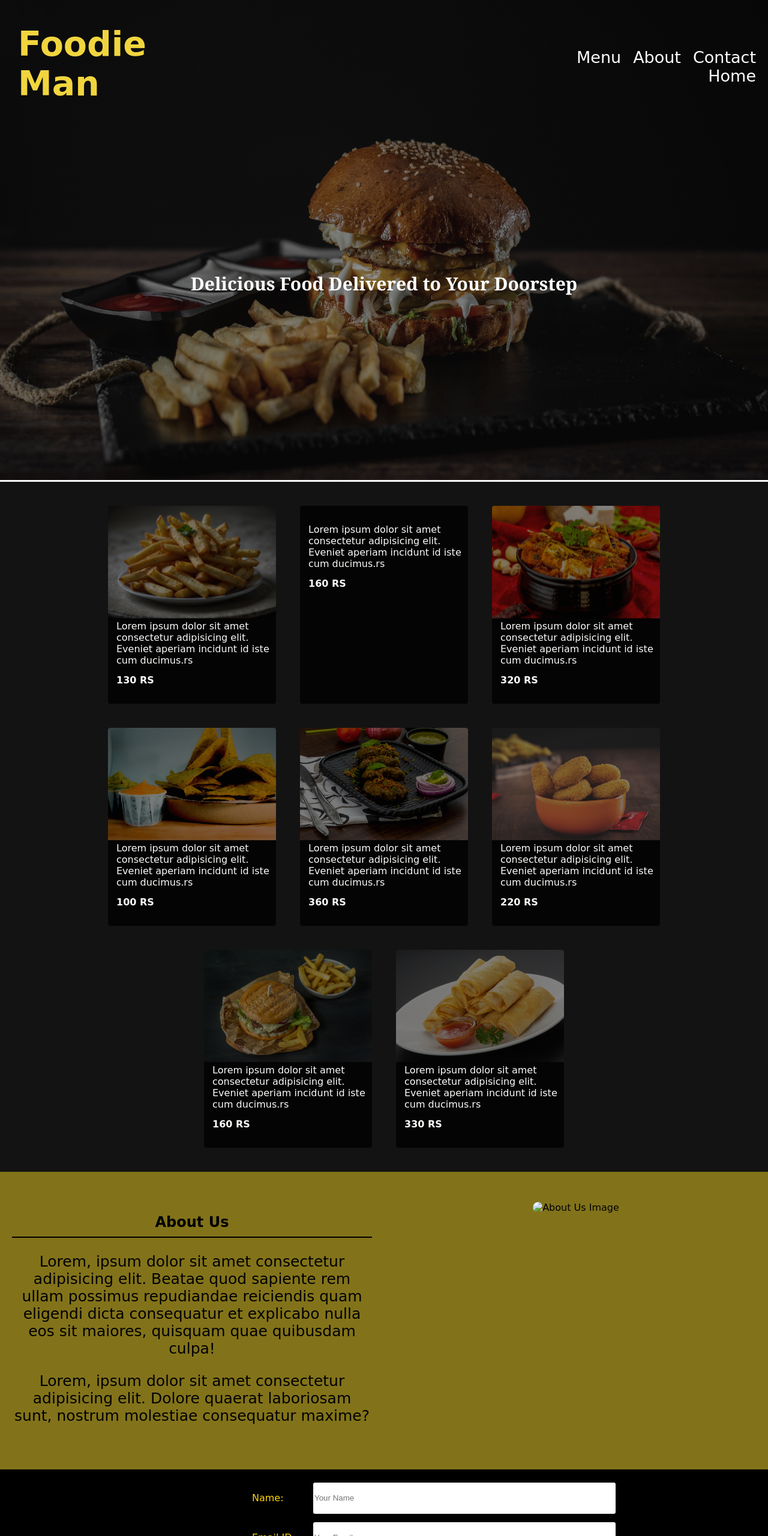
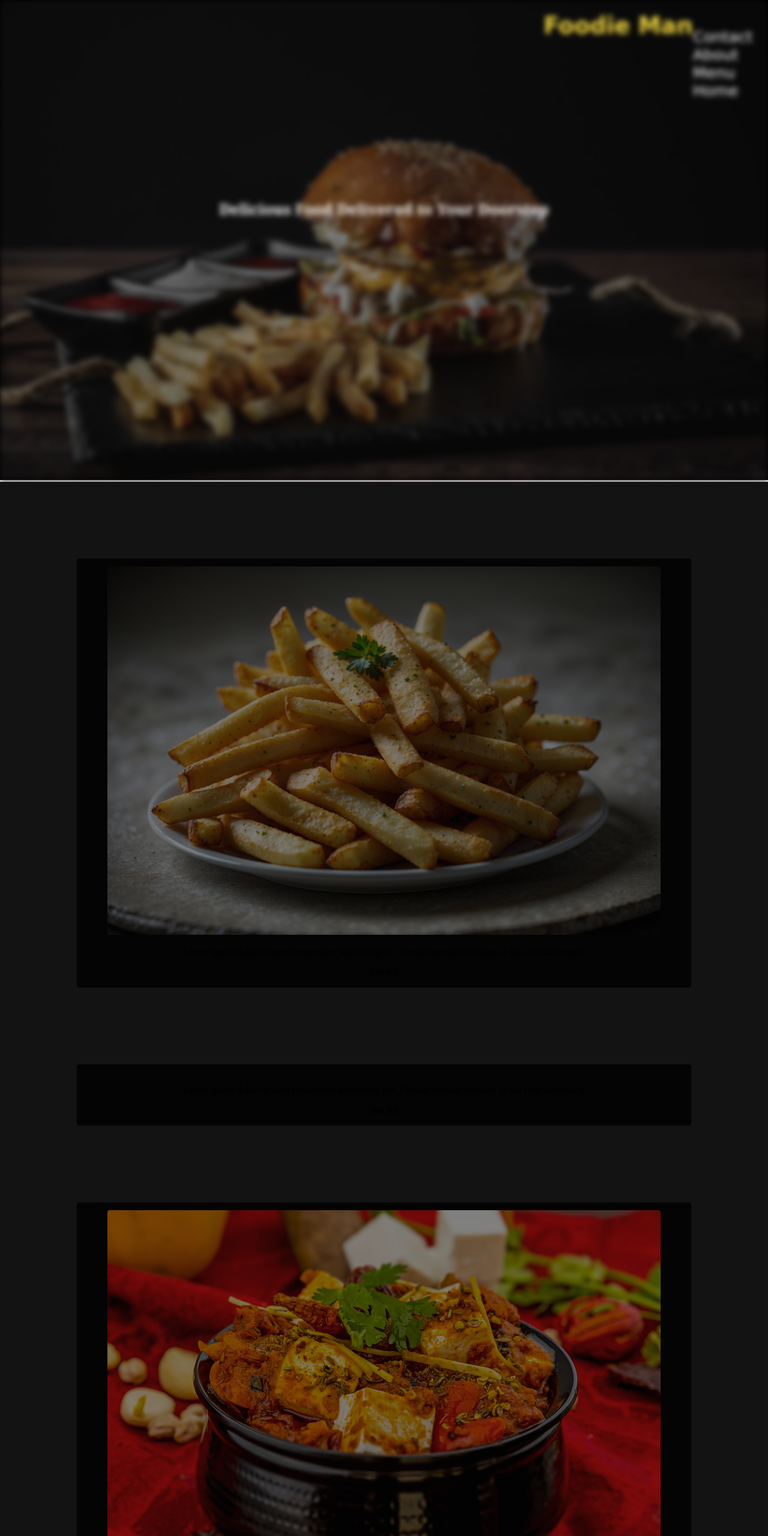
Before and after one commit to kuldipsinh-parmar/Foodie-Man.github.io, a plain HTML site: page index.html in a window 1280 px wide. Shown: the top 2560 px of the page at 60% size. Drawn offline with nearby package versions, Linux system fonts and the light colour scheme.

Commit message:
Update homePage.css

```diff
--- a/homePage.css
+++ b/homePage.css
@@ -1,4 +1,3 @@
-
 body {
     margin: 0;
     padding: 0;
@@ -10,49 +9,41 @@ body {
     height: 100vh;
     width: 100%;
     background-image: url("images/home-burger-2.jpg");
-    background-size: 100% 100%;
+    background-size: cover;
     background-repeat: no-repeat;
     background-attachment: fixed;
     background-position: center;
-    filter: blur(5px);
-    filter: contrast(100%);
-    filter: grayscale(30%);
+    filter: blur(5px) contrast(100%) grayscale(30%);
 }
 
-
 .header {
-    /* background-color: red; */
     position: sticky;
-    padding-top: 20px;
+    top: 0;
+    padding: 20px 0;
     width: 100%;
     font-family: cursive;
-    color: #FFD700;
-    top: 20px;
+    color: #ffd700;
 }
 
 .header h1 {
     margin: 0;
-    font-size: 57px;
-    padding-left: 30px;
-
+    font-size: 3vw; /* Responsive font size */
+    padding-left: 3vw; /* Responsive padding */
 }
 
 .header nav {
     display: flex;
+    justify-content: flex-end;
 }
 
 .header nav ul {
     list-style-type: none;
-    margin-left: 600px;
     padding: 0;
-    margin-top: 40px;
-    font-size: 27px;
-    padding-left: 30px;
+    font-size: 2vw; /* Responsive font size */
 }
 
 .header nav ul li {
-    margin-right: 20px;
-    float: inline-end;
+    margin-right: 2vw; /* Responsive margin */
 }
 
 .header nav ul li a {
@@ -62,26 +53,17 @@ body {
 }
 
 .header nav ul li a:hover {
-    color: #FFD700;
+    color: #ffd700;
     border-bottom: 2px solid #fffffe;
 }
 
-
-/* slogan css stylr */
-
 .slogan h2 {
     text-align: center;
-    margin-top: 300px;
+    margin-top: 15vh; /* Responsive margin */
     color: #ffffff;
     font-family: Georgia;
-    font-size: 30px;
-    opacity: 1;
-
+    font-size: 2vw; /* Responsive font size */
 }
-/*
-
-
-/* food menu section css style */
 
 .food-menu {
     background-color: rgba(45, 43, 43, 0.464);
@@ -89,188 +71,151 @@ body {
     justify-content: center;
     align-items: center;
     flex-wrap: wrap;
-    padding: 20px;
+    padding: 5vw; /* Responsive padding */
 }
 
 .food-item {
     background-color: rgba(4, 4, 4, 1);
-    margin: 20px;
+    margin: 5vw;
     text-align: center;
-    max-width: 300px;
+    max-width: 90vw; /* Responsive max-width */
     border-radius: 4px;
-    width: 280px;
-    height: 330px;
-   overflow: hidden;
+    width: 80vw; /* Responsive width */
+    height: auto; /* Responsive height */
+    overflow: hidden;
 }
 
 .food-item img {
-    margin-top: 7px;
+    margin-top: 1vw; /* Responsive margin */
     width: 90%;
-    max-width: 90%;
+    max-width: 100%;
     border-radius: 4px;
     opacity: 0.5;
-    transform: scale(1.15);
-    background-color: #000000;
-    transition: translate 0.2s opacity 0.2s;
+    transition: transform 0.2s, opacity 0.2s;
 }
 
-.food-item img:hover{
+.food-item img:hover {
     opacity: 1;
-    transform: scale(1.00);
+    transform: scale(1);
 }
-
-.food-item p {
-    color: #fbfbf9;
-    margin-top: 10px;
-    margin-left: 10px;
-    margin-bottom: 5px;
-    padding: 2px 4px 2px 4px;
-    font-family: cursive;
-    text-align: left;
-}
-
-
 
 .about-section {
     background-color: #333;
     color: #fff;
-    padding: 50px 0;
+    padding: 5vw 0; /* Responsive padding */
     text-align: center;
 }
 
-
-/* about section css */
-
 .about {
     font-family: cursive;
-    padding: 50px 0;
+    padding: 5vw 0; /* Responsive padding */
     background-color: #82731a;
     text-align: center;
     display: flex;
+    flex-wrap: wrap;
 }
 
-.about-description {
-    display: inline-block;
-    vertical-align: top;
-    width: 50%;
-    padding: 0 20px;
-    box-sizing: border-box;
-}
-
+.about-description,
 .about-image {
-    vertical-align: top;
-    width: 50%;
-    padding: 0 20px;
+    width: 100%;
+    padding: 0 5vw; /* Responsive padding */
     box-sizing: border-box;
 }
 
 .about-description h2 {
-    margin-bottom: 20px;
+    margin-bottom: 5vw; /* Responsive margin */
     border-bottom: 2px solid black;
-    padding-bottom: 10px;
+    padding-bottom: 2vw; /* Responsive padding */
 }
 
 .about p {
-    font-size: 25px;
+    font-size: 2vw; /* Responsive font size */
 }
 
 .about-image img {
+    width: 100%;
     max-width: 100%;
     height: auto;
-    border-radius: 70px;
+    border-radius: 50%;
 }
 
-/* sections cutter line */
 .section-cut {
     width: 100%;
-    height: 10px;
+    height: 1vw; /* Responsive height */
     background-color: #f9f9f8;
 }
 
-/* contact section css start  */
-
 .contact-form {
-    margin-top: 20px;
+    margin-top: 5vw; /* Responsive margin */
     font-family: cursive;
-    color: rgb(255, 255, 255);
-    margin-left: 420px;
+    color: #fff;
+    text-align: center;
 }
 
 .contact-form div {
     display: flex;
+    flex-wrap: wrap;
     align-items: center;
-    margin-top: 10px;
+    justify-content: center;
+    margin-top: 2vw; /* Responsive margin */
 }
 
 .contact-form div label {
-    width: 100px;
-    color: #FFD700;
+    width: 100%;
+    max-width: 30vw; /* Responsive max-width */
+    color: #ffd700;
+    text-align: left;
 }
 
 .inputc {
-    width: 500px;
-    height: 50px;
-    border-radius: 5px;
+    width: 90vw; /* Responsive width */
+    max-width: 90vw; /* Responsive max-width */
+    height: 5vw; /* Responsive height */
+    border-radius: 1vw; /* Responsive border-radius */
     border: 2px solid black;
 }
 
 .contact-form button {
-    margin-top: 20px;
-    margin-left: 250px;
-    margin-bottom: 20px;
-    border-radius: 9px;
-    border: 3px solid #FFD700;
+    margin-top: 5vw; /* Responsive margin */
+    border-radius: 1vw; /* Responsive border-radius */
+    border: 3px solid #ffd700;
     background-color: black;
-    color: #FFD700;
-    padding: 14px 28px;
-    font-size: 16px;
+    color: #ffd700;
+    padding: 2vw 4vw; /* Responsive padding */
+    font-size: 2vw; /* Responsive font size */
     cursor: pointer;
     font-family: cursive;
     transition-duration: 0.8s;
 }
 
 .contact-form button:hover {
-    background-color: #FFD700;
+    background-color: #ffd700;
     color: black;
-
 }
 
-
-
-
-
-
-
-
-/* footer section css start */
 .footer {
     display: flex;
     background-color: #000000;
     color: #fff;
-    padding: 30px 0;
+    padding: 5vw 0; /* Responsive padding */
     text-align: center;
-}
-
-.footer-info {
-    text-align: left;
-    margin-left: 30px;
 }
 
 .footer-info,
 .social-media {
-    vertical-align: top;
-    width: 50%;
-    padding: 0 20px;
+    width: 100%;
+    max-width: 50%; /* Responsive max-width */
+    padding: 0 5vw; /* Responsive padding */
     box-sizing: border-box;
 }
 
 .footer h3 {
-    margin-bottom: 20px;
-    font-size: 24px;
+    margin-bottom: 2vw; /* Responsive margin */
+    font-size: 2vw; /* Responsive font size */
 }
 
 .footer p {
-    margin-bottom: 10px;
+    margin-bottom: 1vw; /* Responsive margin */
 }
 
 .social-media ul {
@@ -280,7 +225,7 @@ body {
 
 .social-media ul li {
     display: inline-block;
-    margin-right: 10px;
+    margin-right: 1vw; /* Responsive margin */
 }
 
 .social-media ul li:last-child {
@@ -288,6 +233,6 @@ body {
 }
 
 .social-media img {
-    width: 40px;
-    height: 40px;
+    width: 5vw; /* Responsive width */
+    height: 5vw; /* Responsive height */
 }
```
